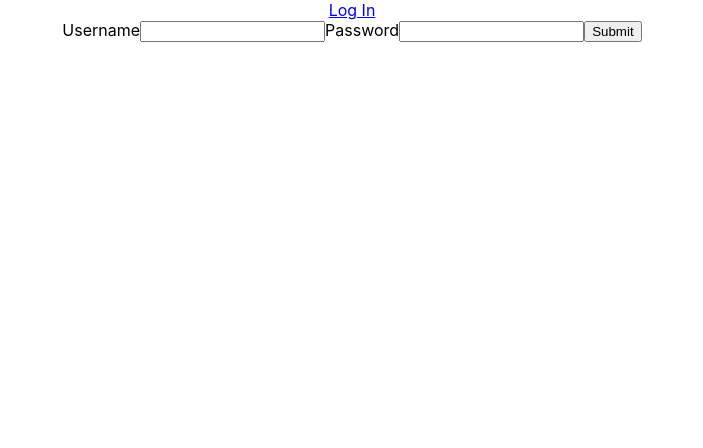
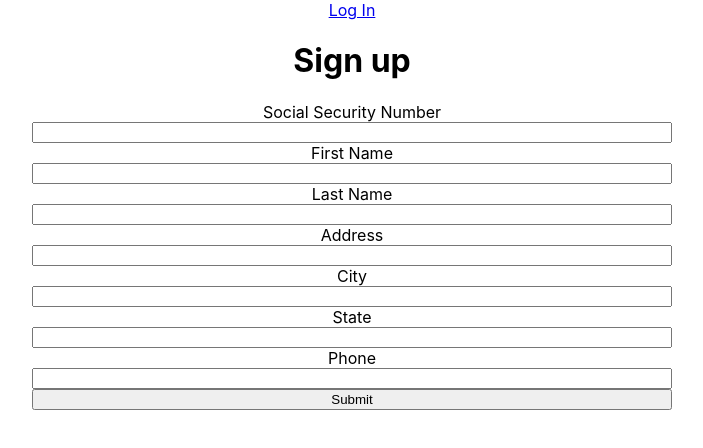
Before and after one commit to joshuavkoshy123/libraryProject, a React (Create React App) app in the folder library_project/frontend/: page /login in a window 1280 px wide. Shown: the top 448 px of the page, without its empty margins (288-991 px from the left). Built offline with nearby package versions, Linux system fonts and the light colour scheme.

Commit message:
Implemented more of login page

```diff
--- a/library_project/frontend/src/App.js
+++ b/library_project/frontend/src/App.js
@@ -1,6 +1,5 @@
 import { BrowserRouter, Routes, Route, Link } from 'react-router-dom';
 import Login from './pages/login';
-import logo from './logo.svg';
 import './App.css';
 
 function App() {
--- a/library_project/frontend/src/pages/login.js
+++ b/library_project/frontend/src/pages/login.js
@@ -1,9 +1,27 @@
 import { useState } from "react";
+import '../styles/login.css'
+
+/*
+
+    - ssn
+    - first_name
+    - last_name
+    - address
+    - city
+    - state
+    - phone
+    */
 
 export default function Login() {
+  const [isLogin, setIsLogin] = useState(false);
   const [userCreds, setUserCreds] = useState({
-    username: '',
-    password: '',
+    ssn: '',
+    fName: '',
+    lName: '',
+    address: '',
+    city: '',
+    state: '',
+    phone: '',
   });
 
   // Handles change in username/password fields
@@ -15,17 +33,36 @@ export default function Login() {
     }));
   }
 
-  function handleLoginSubmit(e) {
+  /**
+   * Handles the user's login, ensuring they have an account and prompting them
+   * if they have not created an account
+   *
+   * Queries the database of users to check if the user exists
+   *
+   * @param {SubmitEvent} e
+   */
+  function handleLogin(e) {
 
   }
 
   return (
-    <>
-      <label for='username'>Username</label>
-      <input id='username' type='text' />
-      <label for='password'>Password</label>
-      <input id='password' type='text' />
+    <div className='login'>
+      <h1>{isLogin ? 'Log In' : 'Sign up'}</h1>
+      <label for='ssn'>Social Security Number</label>
+      <input id='ssn' type='text' />
+      <label for='fName'>First Name</label>
+      <input id='fName' type='text' />
+      <label for='lName'>Last Name</label>
+      <input id='lName' type='text' />
+      <label for='address'>Address</label>
+      <input id='address' type='text' />
+      <label for='city'>City</label>
+      <input id='city' type='text' />
+      <label for='state'>State</label>
+      <input id='state' type='text' />
+      <label for='phone'>Phone</label>
+      <input id='phone' type='text' />
       <input type="submit" />
-    </>
+    </div>
   );
 }
--- /dev/null
+++ b/library_project/frontend/src/styles/login.css
@@ -0,0 +1,6 @@
+.login {
+    margin: auto;
+    display: flex;
+    flex-direction: column;
+    width: 50%;
+}
```
Also changed, not shown: library_project/frontend/src/App.css (line endings or trailing spaces), library_project/frontend/src/pages/search.js (added).
